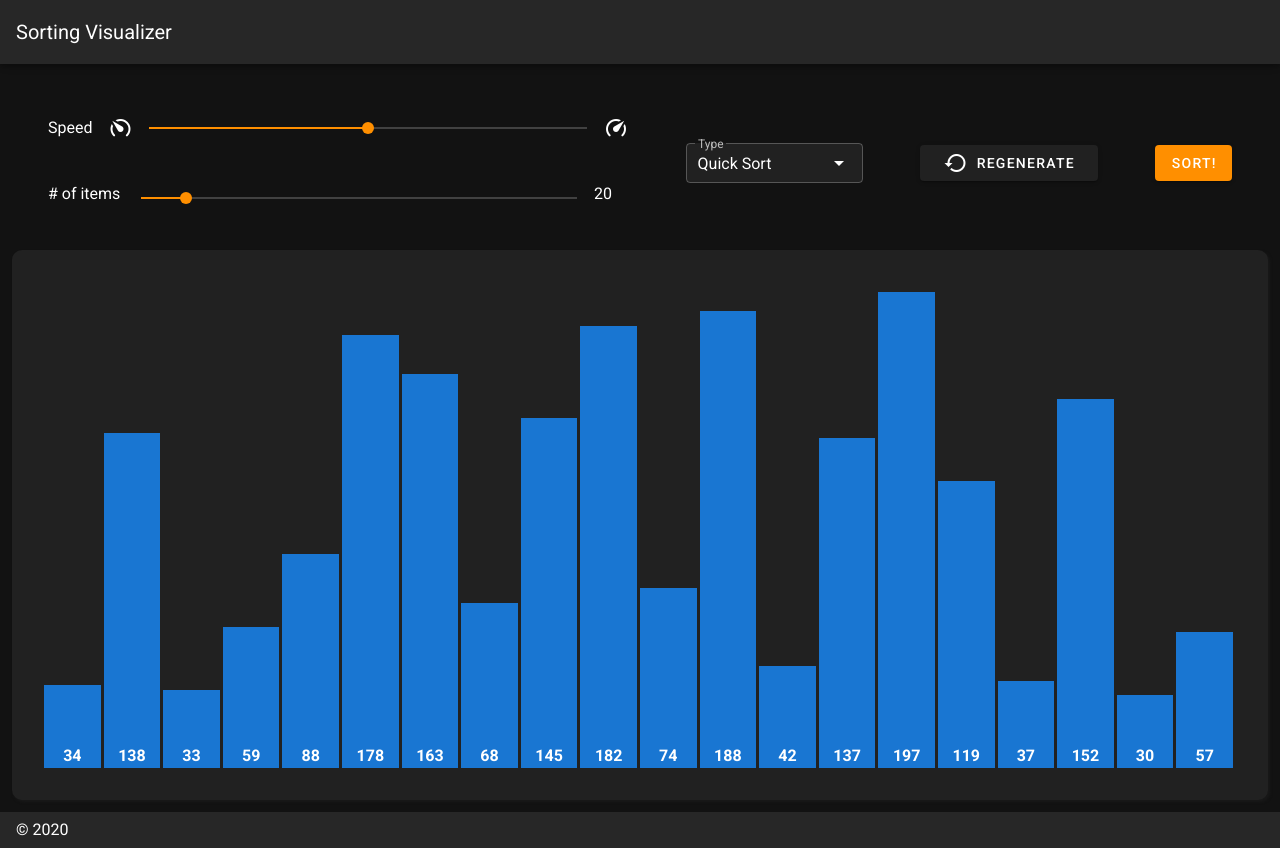
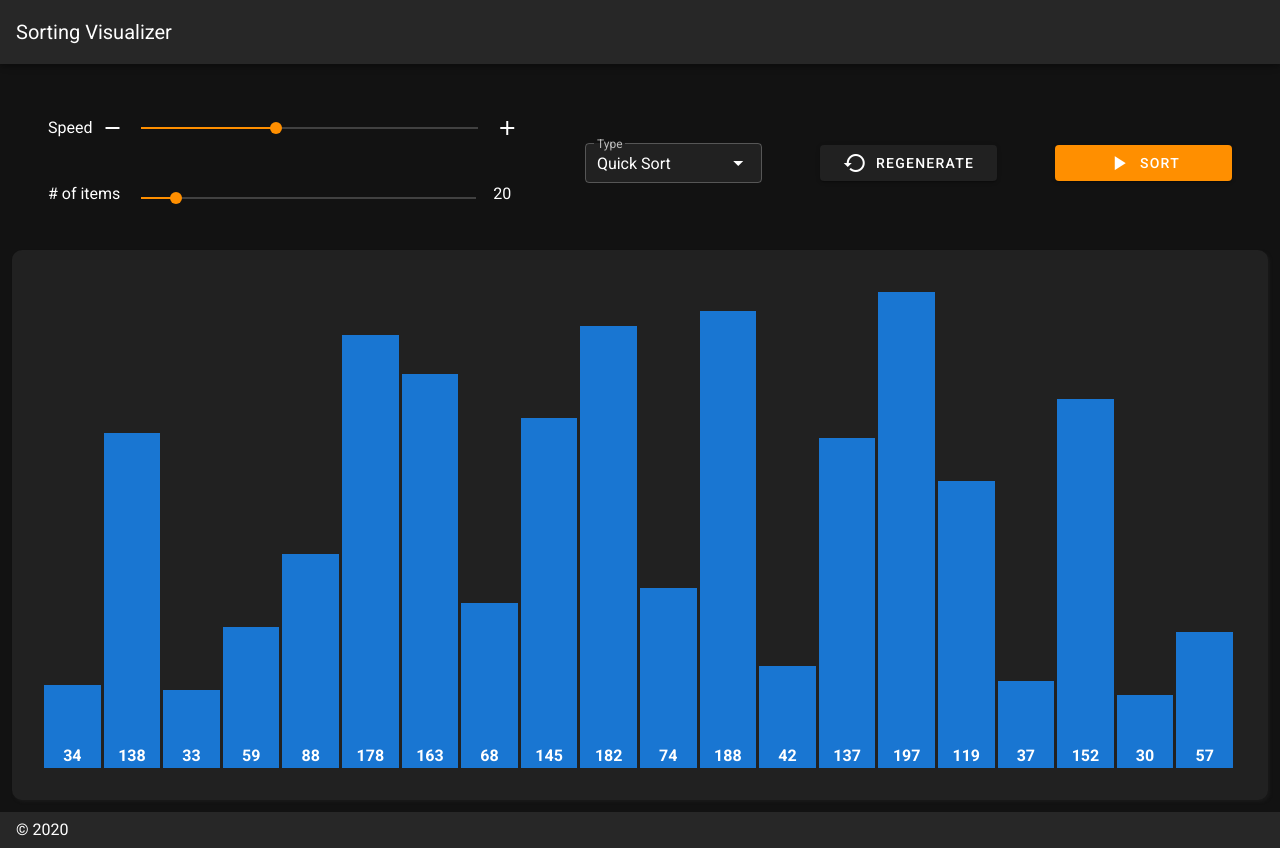
Before and after one commit to jonnytullis/sorting-visualizer-nuxt, a Nuxt app: page / in a window 1280 px wide. Built offline with nearby package versions, Linux system fonts and the light colour scheme.

Commit message:
Changed stop button and speed slider

```diff
--- a/components/SortNode.js
+++ b/assets/NodeClass.js
@@ -1,4 +1,4 @@
-export default class SortNode {
+export default class NodeClass {
   constructor (value, width, height, color) {
     this.value = value
     this.width = width
--- a/algorithms/QuickSort.js
+++ b/assets/algorithms/QuickSort.js
@@ -10,7 +10,7 @@ export default class QuickSort {
   async quickSort (arr, low, high) {
     if (low <= high) {
       const pivotIndex = await this.partition(arr, low, high)
-      arr[pivotIndex].color = color.sorted
+      arr[pivotIndex].color = colors.sorted
       await this.quickSort(arr, low, pivotIndex - 1)
       await this.quickSort(arr, pivotIndex + 1, high)
     }
@@ -19,34 +19,34 @@ export default class QuickSort {
 
   async partition (arr, low, high) {
     let pivot = arr[high]
-    pivot.color = color.pivot
+    pivot.color = colors.pivot
     await this.sleep()
 
     let i = low - 1 // latest index less than the pivot value. Starts as -1
 
     for (let j = low; j <= high - 1; j++) {
-      arr[j].color = color.current
+      arr[j].color = colors.current
       await this.sleep()
       if (arr[j].value <= pivot.value) {
         i++
-        arr[j].color = color.lessThanPivot
+        arr[j].color = colors.lessThanPivot
         await this.sleep()
 
-        arr[i].color = color.swap
-        arr[j].color = color.swap
+        arr[i].color = colors.swap
+        arr[j].color = colors.swap
         await this.sleep()
 
         arr.swap(i, j)
         await this.sleep()
 
-        arr[i].color = color.lessThanPivot
+        arr[i].color = colors.lessThanPivot
         if (i !== j) {
-          arr[j].color = color.primary
+          arr[j].color = colors.primary
         }
         await this.sleep()
       } else {
         // arr[j] is greater than pivot value
-        arr[j].color = color.primary
+        arr[j].color = colors.primary
       }
     }
     // At this point 'i + 1' is the index where the pivot should be, and 'high' is the index where it currently is.
@@ -54,7 +54,7 @@ export default class QuickSort {
     return new Promise(resolve => resolve(i + 1))
   }
 
-  stepTime = 400
+  stepTime = 0
   sleep (ms = this.stepTime) {
     return new Promise(resolve => setTimeout(resolve, ms));
   }
@@ -66,11 +66,11 @@ Array.prototype.swap = function (x, y) {
   this[y] = temp
 }
 
-const color = {
+const colors = {
   primary: 'primary',
   pivot: 'red',
   current: 'grey',
   swap: 'yellow',
-  lessThanPivot: 'pink lighten-2',
+  lessThanPivot: 'purple',
   sorted: 'success'
 }
--- a/components/SortTable.vue
+++ b/components/ArrayView.vue
@@ -1,27 +1,7 @@
 <template>
   <div :style="`height:${tableHeight}px; min-width:90%;border-radius:10px;box-shadow:2px 2px 3px #191919`" class="pa-8 accent">
-    <div>
-      <v-fade-transition>
-        <v-btn
-          v-if="isExecuting"
-          min-height="50"
-          min-width="50"
-          max-width="50"
-          max-height="50"
-          rounded
-          absolute
-          color="red"
-          class="ma-n4"
-          @click="stop"
-        >
-          <v-icon>
-            mdi-stop
-          </v-icon>
-        </v-btn>
-      </v-fade-transition>
-    </div>
     <v-layout fill-height justify-center align-end>
-      <node
+      <node-view
         v-for="node of nodes"
         :value="node"
         tile
@@ -34,16 +14,16 @@
 </template>
 
 <script>
-import Node from './Node'
-import SortNode from './SortNode'
-import QuickSort from '../algorithms/QuickSort'
+import NodeView from './NodeView'
+import NodeClass from '../assets/NodeClass'
+import QuickSort from '../assets/algorithms/QuickSort'
 
 const quickSort = new QuickSort()
 
 export default {
-  name: "SortTable",
+  name: "ArrayView",
   components: {
-    Node
+    NodeView
   },
   props: {
     numNodes: {
@@ -73,22 +53,19 @@ export default {
   },
   methods: {
     init () {
+      this.isExecuting = false
       this.setNodeWidth()
       this.colorAll('primary')
       this.nodes = []
       for (let i = 0; i < this.numNodes; i++) {
         const num = Math.floor(Math.random() * (this.maxNum - this.minNum) + this.minNum)
-        this.nodes.push(new SortNode(
+        this.nodes.push(new NodeClass(
           num,
           this.nodeWidth,
           `${Math.floor((num / this.maxNum) * 100)}%`,
           'primary'
         ))
       }
-    },
-    generateNewArray () {
-      this.nodes = []
-      this.init()
     },
     setNodeWidth () {
       const tableMargin = 50
@@ -117,11 +94,11 @@ export default {
       const nodesCpy = JSON.parse(JSON.stringify(this.nodes))
       this.nodes = []
       for (const node of nodesCpy) {
-        this.nodes.push(new SortNode(
+        this.nodes.push(new NodeClass(
           node.value,
           node.width,
           node.height,
-          node.color
+          'primary'
         ))
       }
       this.isExecuting = false
@@ -129,6 +106,11 @@ export default {
     setStepTime (ms) {
       quickSort.stepTime = ms
     }
+  },
+  watch: {
+    isExecuting: function () {
+      this.$emit('executing', this.isExecuting)
+    }
   }
 }
 </script>
--- a/components/Node.vue
+++ b/components/NodeView.vue
@@ -12,12 +12,12 @@
 </template>
 
 <script>
-import SortNode from './SortNode'
+import NodeClass from '../assets/NodeClass'
 export default {
-  name: "Node",
+  name: "NodeView",
   props: {
     value: {
-      type: SortNode
+      type: NodeClass
     }
   },
   watch: {
--- a/pages/index.vue
+++ b/pages/index.vue
@@ -1,26 +1,25 @@
 <template>
   <v-container fluid class="pa-0">
     <v-row class="my-6 mx-6" justify="space-between" align="center">
-      <v-col cols="12" lg="6" md="6">
+      <v-col cols="12" lg="5" md="5">
         <v-slider
           v-model="speed"
           color="secondary"
           min="0"
-          :max="maxStepTime"
-          class="mb-4"
-          @input="setSpeed"
+          :max="5"
+          class="mb-4 mr-2"
         >
           <template #prepend>
-            <v-layout align-center class="mr-4">
+            <v-layout align-center class="mr-2">
               Speed
             </v-layout>
-            <v-icon>
-              mdi-speedometer-slow
+            <v-icon @click="speed--">
+              mdi-minus
             </v-icon>
           </template>
           <template #append>
-            <v-icon>
-              mdi-speedometer
+            <v-icon @click="speed++">
+              mdi-plus
             </v-icon>
           </template>
         </v-slider>
@@ -32,6 +31,7 @@
           hide-detail
           hide-details
           class="mr-4"
+          :disabled="isExecuting"
           @input="updateTableView"
         >
           <template #prepend>
@@ -67,53 +67,87 @@
           Regenerate
         </v-btn>
       </v-col>
-      <v-col cols="12" lg="1" md="1">
-        <v-btn color="secondary" width="100%" @click="sort">
-          Sort!
+      <v-col cols="12" lg="2" md="2">
+        <v-btn v-if="!isExecuting" color="secondary" width="100%" @click="sort">
+          <v-icon class="mr-2">mdi-play</v-icon>
+          Sort
+        </v-btn>
+        <v-btn v-else color="red" width="100%" @click="stopSort">
+          <v-icon class="mr-2">mdi-stop</v-icon>
+          Stop
         </v-btn>
       </v-col>
     </v-row>
-    <sort-table ref="sortTable" :num-nodes="numNodes" :max-num="200" :min-num="20" :step-time="stepTime" v-bind="$attrs" />
+    <array-view
+      ref="arrayView"
+      :num-nodes="numNodes"
+      :max-num="200"
+      :min-num="20"
+      :step-time="stepTime"
+      @executing="(val) => { this.isExecuting = val }"
+    />
   </v-container>
 </template>
 
 <script>
-import SortTable from '../components/SortTable'
+
+import ArrayView from "../components/ArrayView";
 
 export default {
   name: "SortingVisualizer",
   components: {
-    SortTable
+    ArrayView
   },
-  data () {
+  data() {
     return {
       numNodes: 20,
       sortTypes: ['Quick Sort', 'Merge Sort', 'Heap Sort', 'Bubble Sort'],
       selectedSortType: 'Quick Sort',
-      speed: 1000,
-      maxStepTime: 2000
+      speed: 0,
+      maxStepTime: 2000,
+      isExecuting: false
     }
   },
   mounted() {
-    this.setSpeed()
+    this.speed = 2
   },
   methods: {
-    generateNewArray () {
-      this.$refs.sortTable.generateNewArray()
+    generateNewArray() {
+      this.$refs.arrayView.init()
     },
-    sort () {
-      this.$refs.sortTable.sort(this.selectedSortType)
+    sort() {
+      this.$refs.arrayView.sort(this.selectedSortType)
     },
-    updateTableView () {
-      this.$refs.sortTable.init()
+    stopSort() {
+      this.$refs.arrayView.stop()
     },
-    setSpeed () {
-      this.$refs.sortTable.setStepTime(this.stepTime)
+    updateTableView() {
+      this.$refs.arrayView.init()
     }
   },
   computed: {
-    stepTime () {
-      return this.maxStepTime - this.speed
+    stepTime() {
+      switch (this.speed) {
+        case 0:
+          return 2000
+        case 1:
+          return 1000
+        case 2:
+          return 500
+        case 3:
+          return 100
+        case 4:
+          return 30
+        case 5:
+          return 0
+        default:
+          return 2
+      }
+    }
+  },
+  watch: {
+    speed: function () {
+      this.$refs.arrayView.setStepTime(this.stepTime)
     }
   }
 }
```
Also changed, not shown: middleware/README.md (deleted), store/README.md (deleted), 1 other file (tests, documents, lock files or other folders).
